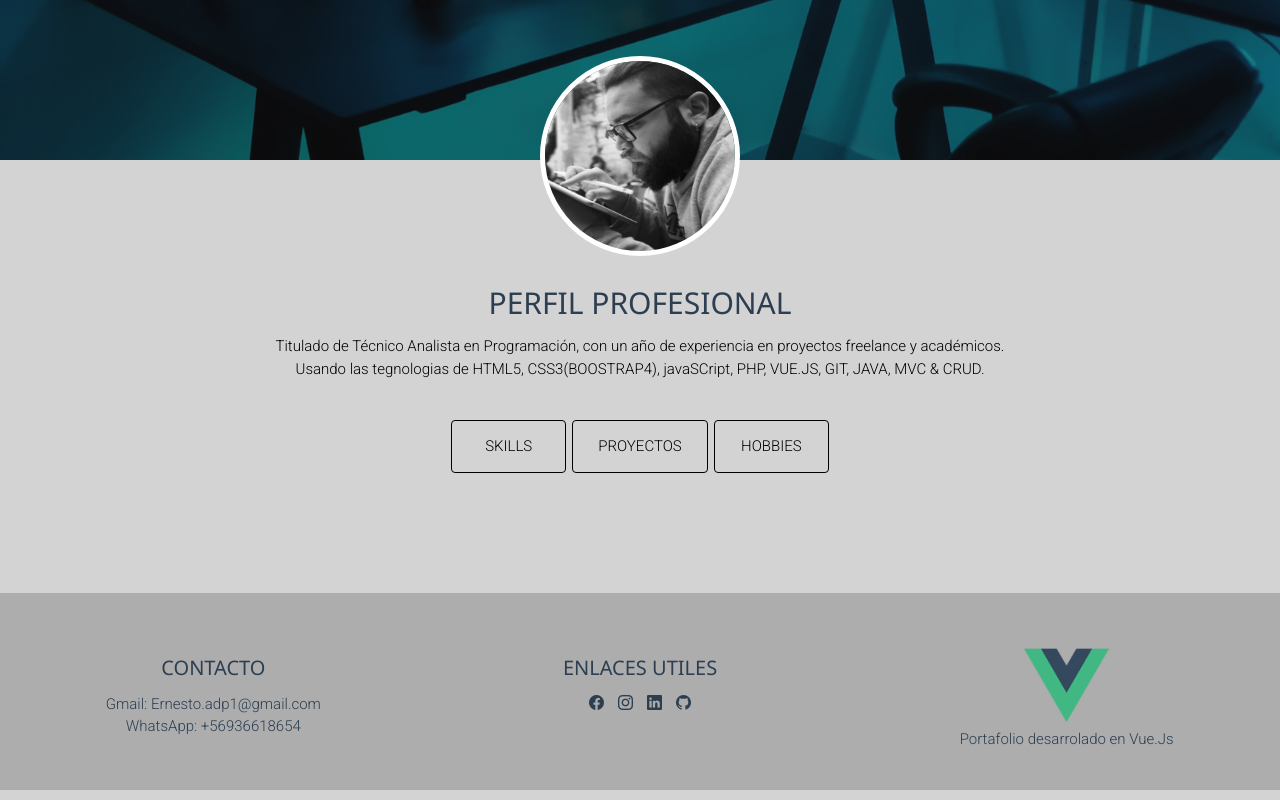
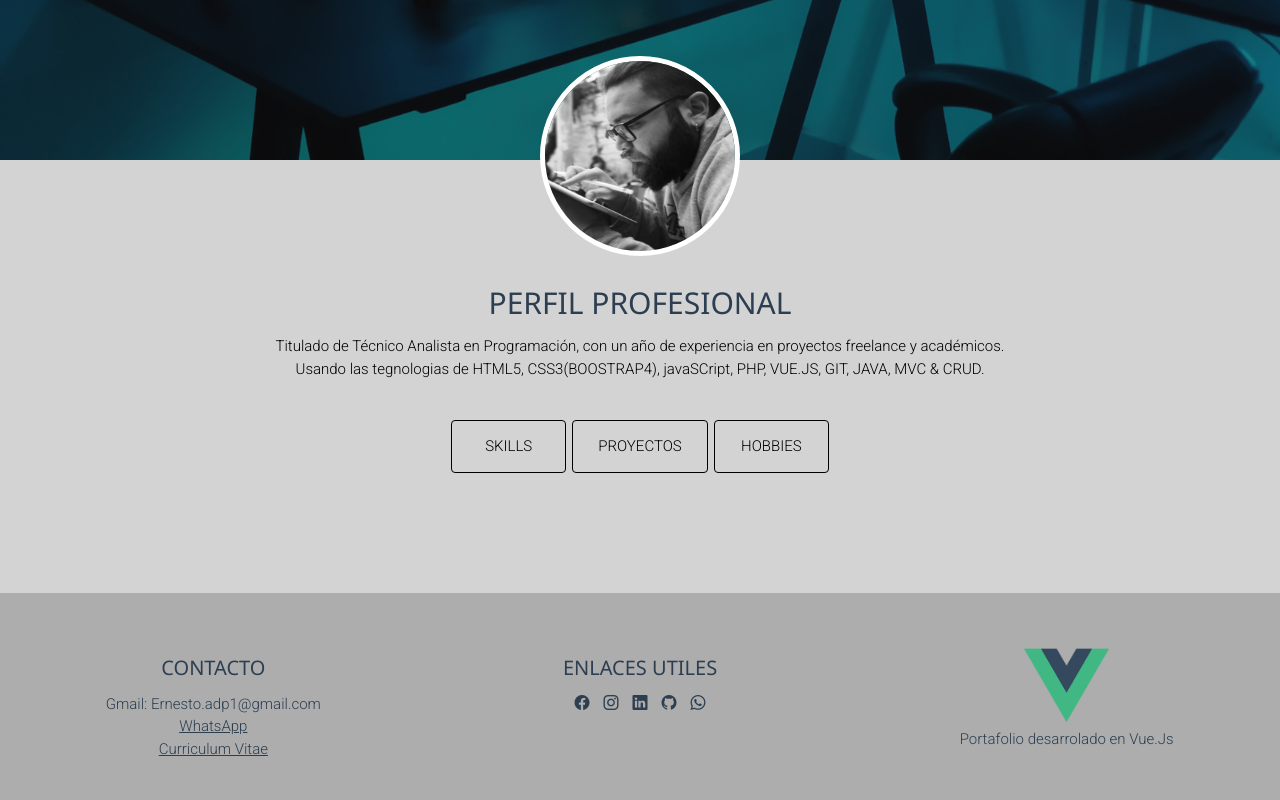
Before and after one commit to ErnestoADP/Portafolio, a Vue app: page / in a window 1280 px wide. Shown: the part 240-1040 px from the top of the page. Built offline with nearby package versions, Linux system fonts and the light colour scheme.

Commit message:
link de whatsapp y cv

```diff
--- a/src/App.vue
+++ b/src/App.vue
@@ -29,21 +29,32 @@
           <h4>CONTACTO</h4>
           <ul>
             <li>Gmail: Ernesto.adp1@gmail.com</li>
-            <li>WhatsApp: +56936618654</li>
+            <li><a href="https://wa.me/56936618654">WhatsApp</a></li>
+            <li>
+              <a
+                href="https://drive.google.com/file/d/1chKEQPv0iXCmmspfI2BxC6o-LP8DJW_d/view?usp=sharing"
+                >Curriculum Vitae</a
+              >
+            </li>
           </ul>
         </div>
         <div class="caja">
           <h4>ENLACES UTILES</h4>
 
-          <a class="enlaces" href="https://www.facebook.com/ernestoandres.diazplaza"
+          <a
+            class="enlaces"
+            href="https://www.facebook.com/ernestoandres.diazplaza"
             ><i class="bi bi-facebook"></i>
           </a>
 
-          <a class="enlaces" href="https://www.instagram.com/ernesthordiaz/?hl=es-la"
+          <a
+            class="enlaces"
+            href="https://www.instagram.com/ernesthordiaz/?hl=es-la"
             ><i class="bi bi-instagram"></i
           ></a>
 
-          <a class="enlaces"
+          <a
+            class="enlaces"
             href="https://www.linkedin.com/in/ernesto-andres-diaz-plaza-b824351a6/"
             ><i class="bi bi-linkedin"></i
           ></a>
@@ -51,11 +62,16 @@
           <a class="enlaces" href="https://github.com/ErnestoADP"
             ><i class="bi bi-github"></i
           ></a>
+
+          <a class="enlaces" href="https://wa.me/56936618654"
+            ><i class="bi bi-whatsapp"></i
+          ></a>
         </div>
         <div class="caja">
-          <div class="logo"><img class="img-logo"  src="./assets/logo.png" alt="">
-          <span>Portafolio desarrolado en Vue.Js</span></div>
-
+          <div class="logo">
+            <img class="img-logo" src="./assets/logo.png" alt="" />
+            <span>Portafolio desarrolado en Vue.Js</span>
+          </div>
         </div>
       </div>
     </footer>
@@ -247,18 +263,18 @@ p {
   padding: 0;
 }
 
-.enlaces{
+.enlaces {
   padding: 7px;
 }
 
-.logo{
+.logo {
   display: flex;
   align-items: center;
   flex-direction: column;
   margin: auto;
 }
 
-.img-logo{
+.img-logo {
   width: 20%;
 }
 
--- a/vue.config.js
+++ b/vue.config.js
@@ -1,3 +1,5 @@
 module.exports = {
     publicPath: ''
+
+
 }
```
Also changed, not shown: 2 other files (tests, documents, lock files or other folders).
